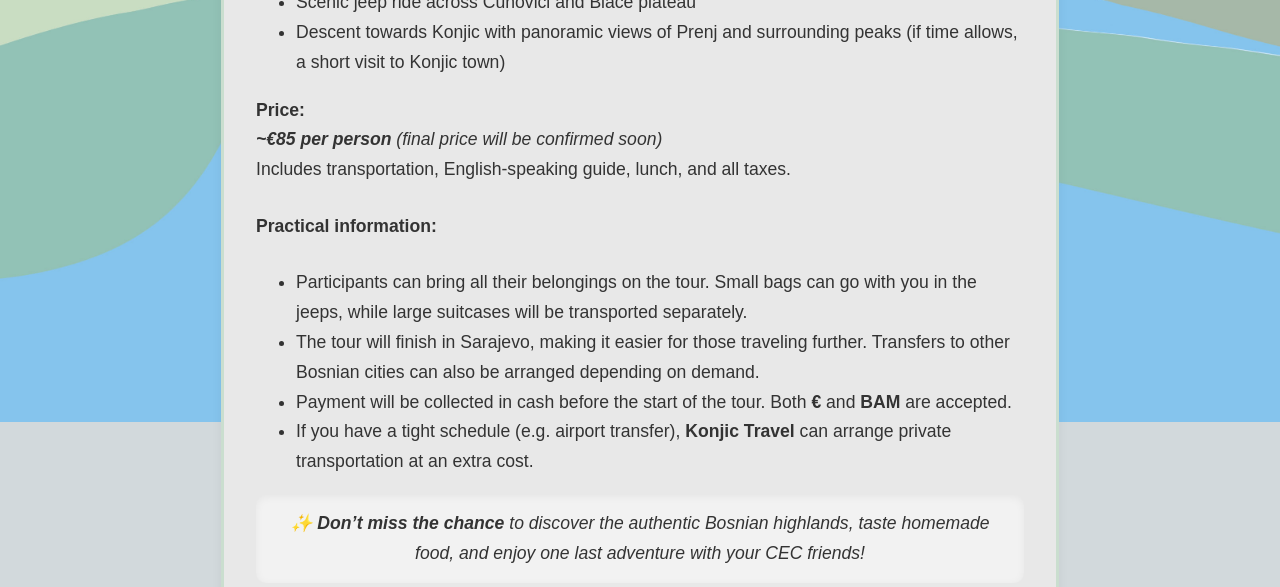
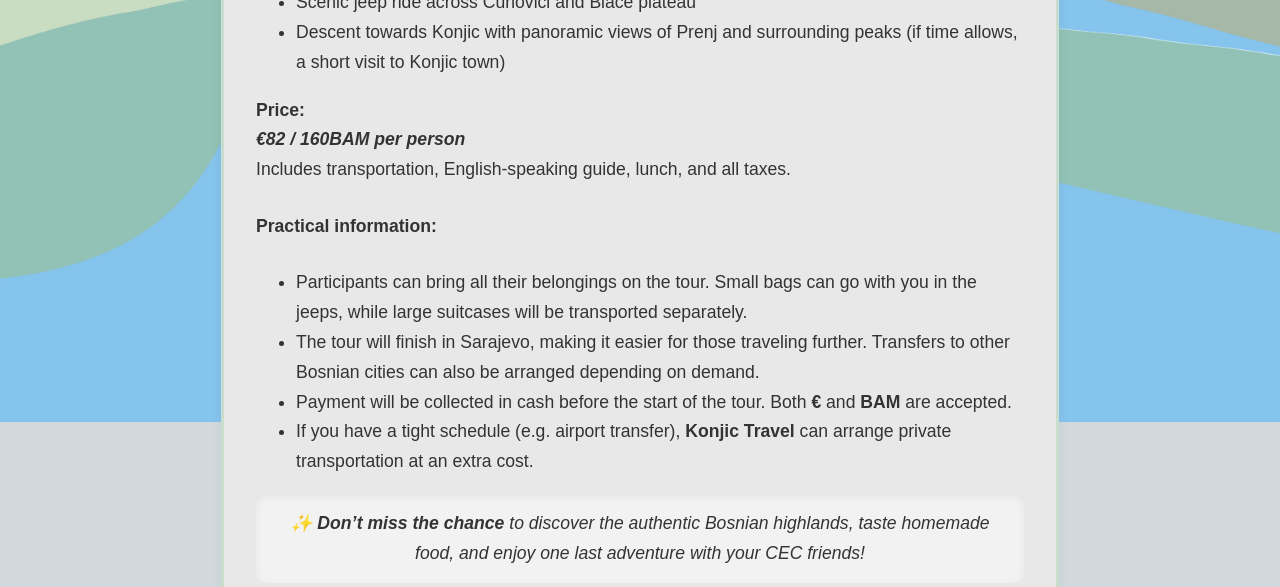
Before and after one commit to kasap-ot/cec-bih, a plain HTML site: page pct.html in a window 1280 px wide. Shown: the part 1780-2367 px from the top of the page. Drawn offline with Linux system fonts and the light colour scheme.

Commit message:
Fix price

```diff
--- a/pct.html
+++ b/pct.html
@@ -85,7 +85,7 @@
             </ul>
 
             <p><strong>Price:</strong><br>
-                <em><strong>~€85 per person</strong> (final price will be confirmed soon)</em><br>
+                <em><strong>€82 / 160BAM per person</strong></em><br>
                 Includes transportation, English-speaking guide, lunch, and all taxes.
             </p>
 
```
